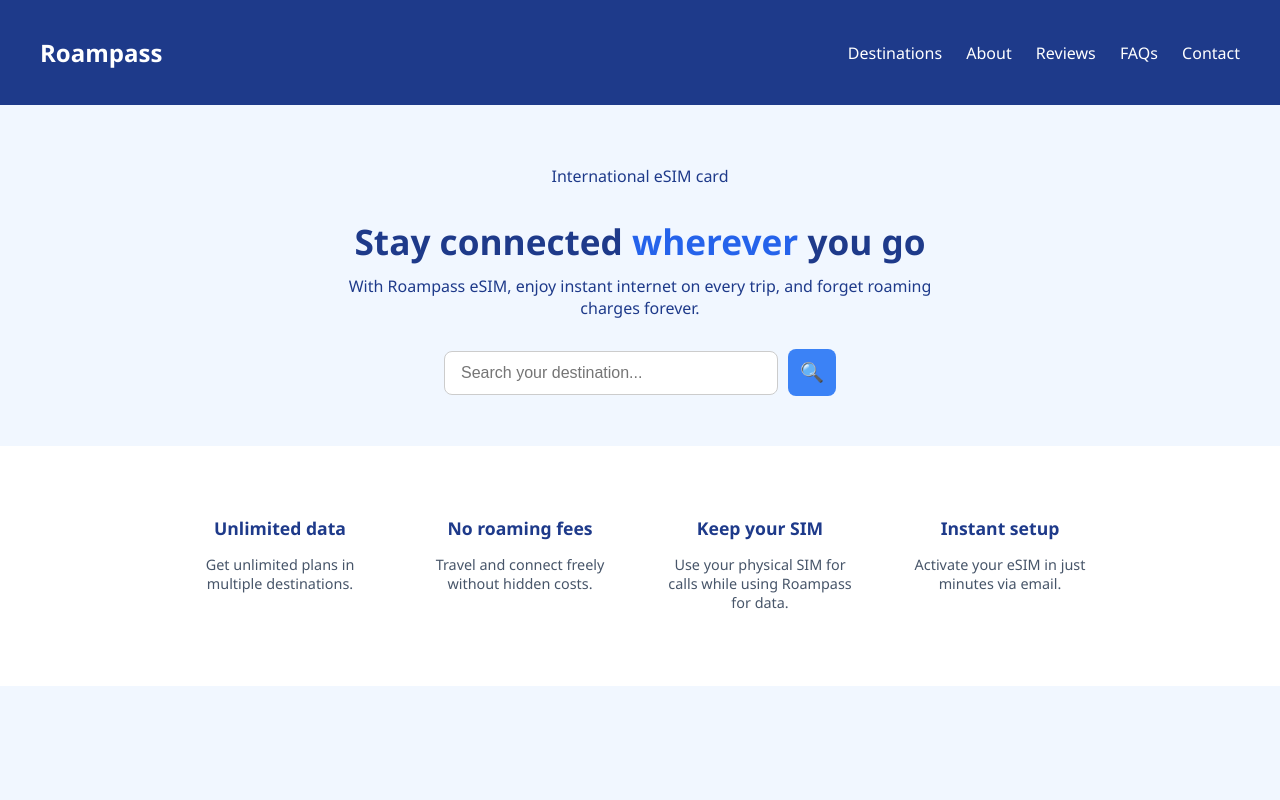
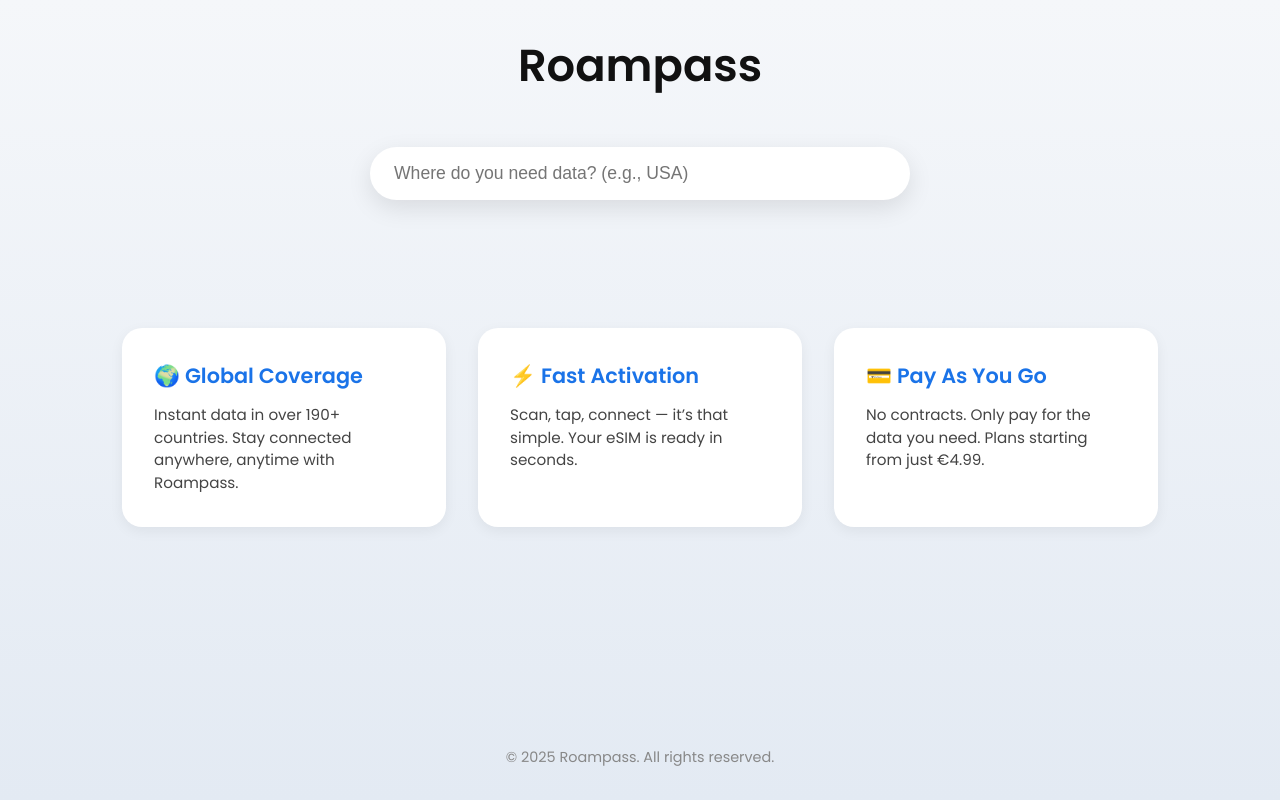
Before and after one commit to anon0016/anon0016.github.io, a plain HTML site: page plans/index.html in a window 1280 px wide. Drawn offline with Linux system fonts and the light colour scheme.

Commit message:
Update index.html

```diff
--- a/plans/index.html
+++ b/plans/index.html
@@ -1,172 +1,128 @@
 <!DOCTYPE html>
 <html lang="en">
   <head>
-  <meta charset="UTF-8">
-  <meta name="viewport" content="width=device-width, initial-scale=1.0">
-  <title>Roampass eSIM | Stay Connected</title>
+    <meta charset="UTF-8" />
+    <meta name="viewport" content="width=device-width, initial-scale=1.0" />
+    <title>Roampass — Global eSIM</title>
+    <link href="https://fonts.googleapis.com/css2?family=Poppins:wght@400;600&display=swap" rel="stylesheet">
     <style>
+      * { box-sizing: border-box; margin: 0; padding: 0; }
       body {
-      margin: 0;
-      font-family: 'Segoe UI', sans-serif;
-      background-color: #f1f7ff;
-      color: #1e3a8a;
+        font-family: 'Poppins', sans-serif;
+        background: linear-gradient(180deg, #f5f7fa 0%, #e3eaf3 100%);
+        color: #202124;
+        min-height: 100vh;
+        display: flex;
+        flex-direction: column;
       }
+
       header {
-      background-color: #1e3a8a;
-      color: white;
-      padding: 20px 40px;
-      display: flex;
-      justify-content: space-between;
-      align-items: center;
+        padding: 2rem 1rem;
+        text-align: center;
       }
       header h1 {
-      font-size: 1.5rem;
+        font-size: 2.8rem;
+        font-weight: 600;
+        color: #111;
       }
-    nav a {
-      color: white;
-      margin-left: 20px;
-      text-decoration: none;
-      font-size: 1rem;
+
+      .search-wrapper {
+        margin: 3rem auto;
+        width: 90%;
+        max-width: 540px;
+        position: relative;
+        transition: all 0.3s ease;
       }
-    .hero {
+      .search-wrapper input {
+        width: 100%;
+        padding: 16px 24px;
+        font-size: 1.1rem;
+        border: none;
+        border-radius: 50px;
+        box-shadow: 0 8px 24px rgba(0,0,0,0.1);
+        outline: none;
+      }
+
+      .features {
+        display: grid;
+        grid-template-columns: repeat(auto-fit, minmax(260px, 1fr));
+        gap: 2rem;
+        padding: 3rem 2rem;
+        width: 100%;
+        max-width: 1100px;
+        margin: 0 auto;
+      }
+      .feature-box {
+        background: white;
+        border-radius: 20px;
+        padding: 2rem;
+        box-shadow: 0 4px 14px rgba(0,0,0,0.06);
+        transition: transform 0.2s ease;
+      }
+      .feature-box:hover {
+        transform: translateY(-4px);
+      }
+      .feature-box h3 {
+        font-size: 1.3rem;
+        margin-bottom: 0.8rem;
+        color: #1a73e8;
+      }
+      .feature-box p {
+        font-size: 0.95rem;
+        line-height: 1.5;
+        color: #444;
+      }
+
+      footer {
+        margin-top: auto;
+        padding: 2rem;
         text-align: center;
-      padding: 60px 20px 30px;
-    }
-    .hero h2 {
-      font-size: 2.2rem;
-      margin: 10px 0;
-    }
-    .hero h2 span {
-      color: #2563eb;
-    }
-    .hero p {
-      font-size: 1rem;
-      max-width: 600px;
-      margin: 0 auto 30px;
-    }
-    .search-container {
-      display: flex;
-      justify-content: center;
-      align-items: center;
-      gap: 10px;
-    }
-    .search-container input {
-      padding: 12px 16px;
-      width: 300px;
-      border: 1px solid #ccc;
-      border-radius: 8px;
-      font-size: 1rem;
-    }
-    .search-container button {
-      padding: 12px;
-      background-color: #3b82f6;
-      color: white;
-      border: none;
-      border-radius: 8px;
-      cursor: pointer;
-      font-size: 1.2rem;
-    }
-    .results {
-      margin-top: 20px;
-      text-align: center;
-      font-size: 1.1rem;
-    }
-    .features {
-      display: flex;
-      justify-content: center;
-      flex-wrap: wrap;
-      padding: 40px 20px;
-      background: #fff;
-    }
-    .feature {
-      text-align: center;
-      width: 200px;
-      margin: 20px;
-    }
-    .feature h3 {
-      font-size: 1.1rem;
-      margin: 10px 0 5px;
-    }
-    .feature p {
         font-size: 0.9rem;
-      color: #475569;
-    }
-    .results a {
-      font-weight: bold;
-      color: #1e3a8a;
-      text-decoration: underline;
-    }
-    .check {
-      color: #22c55e;
-      font-size: 1.2rem;
+        color: #888;
       }
     </style>
   </head>
   <body>
     <header>
       <h1>Roampass</h1>
-    <nav>
-      <a href="#">Destinations</a>
-      <a href="#">About</a>
-      <a href="#">Reviews</a>
-      <a href="#">FAQs</a>
-      <a href="#">Contact</a>
-    </nav>
+      <div class="search-wrapper">
+        <input
+          type="text"
+          id="searchInput"
+          placeholder="Where do you need data? (e.g., USA)"
+        />
+      </div>
     </header>
 
-  <section class="hero">
-    <p>International eSIM card</p>
-    <h2>Stay connected <span>wherever</span> you go</h2>
-    <p>With Roampass eSIM, enjoy instant internet on every trip, and forget roaming charges forever.</p>
-    <div class="search-container">
-      <input type="text" id="search" placeholder="Search your destination...">
-      <button onclick="searchCountries()">🔍</button>
+    <section class="features">
+      <div class="feature-box">
+        <h3>🌍 Global Coverage</h3>
+        <p>Instant data in over 190+ countries. Stay connected anywhere, anytime with Roampass.</p>
       </div>
-    <div id="results" class="results"></div>
-  </section>
-
-  <section class="features">
-    <div class="feature">
-      <h3>Unlimited data</h3>
-      <p>Get unlimited plans in multiple destinations.</p>
+      <div class="feature-box">
+        <h3>⚡ Fast Activation</h3>
+        <p>Scan, tap, connect — it’s that simple. Your eSIM is ready in seconds.</p>
       </div>
-    <div class="feature">
-      <h3>No roaming fees</h3>
-      <p>Travel and connect freely without hidden costs.</p>
-    </div>
-    <div class="feature">
-      <h3>Keep your SIM</h3>
-      <p>Use your physical SIM for calls while using Roampass for data.</p>
-    </div>
-    <div class="feature">
-      <h3>Instant setup</h3>
-      <p>Activate your eSIM in just minutes via email.</p>
+      <div class="feature-box">
+        <h3>💳 Pay As You Go</h3>
+        <p>No contracts. Only pay for the data you need. Plans starting from just €4.99.</p>
       </div>
     </section>
 
+    <footer>
+      © 2025 Roampass. All rights reserved.
+    </footer>
+
     <script>
-    let countryData = [];
-
-    async function loadCountriesFromCSV() {
-      const response = await fetch("products.csv");
-      const text = await response.text();
-      const rows = text.split("\n").slice(1);
-      countryData = rows.map(row => {
-        const cols = row.split(',');
-        return { name: cols[1]?.trim(), id: cols[0]?.trim() };
-      }).filter(c => c.name);
+      const input = document.getElementById("searchInput");
+      input.addEventListener("keydown", function (e) {
+        if (e.key === "Enter") {
+          const keyword = input.value.trim().toLowerCase();
+          if (keyword) {
+            window.location.href = `esim-details.html?country=${encodeURIComponent(keyword)}`;
           }
-
-    window.addEventListener("DOMContentLoaded", loadCountriesFromCSV);
-
-    function searchCountries() {
-      const query = document.getElementById("search").value.trim().toLowerCase();
-      const results = document.getElementById("results");
-      const match = countryData.find(c => c.name.toLowerCase() === query);
-      results.innerHTML = match
-        ? `<span class='check'>✅</span> eSIM available in <a href='/esim.html?${match.name.toLowerCase()}.html' target='_blank'>${match.name}</a>`
-        : "❌ No match found";
         }
+      });
     </script>
   </body>
 </html>
```
Lines whose indentation alone changed are shown as unchanged.
